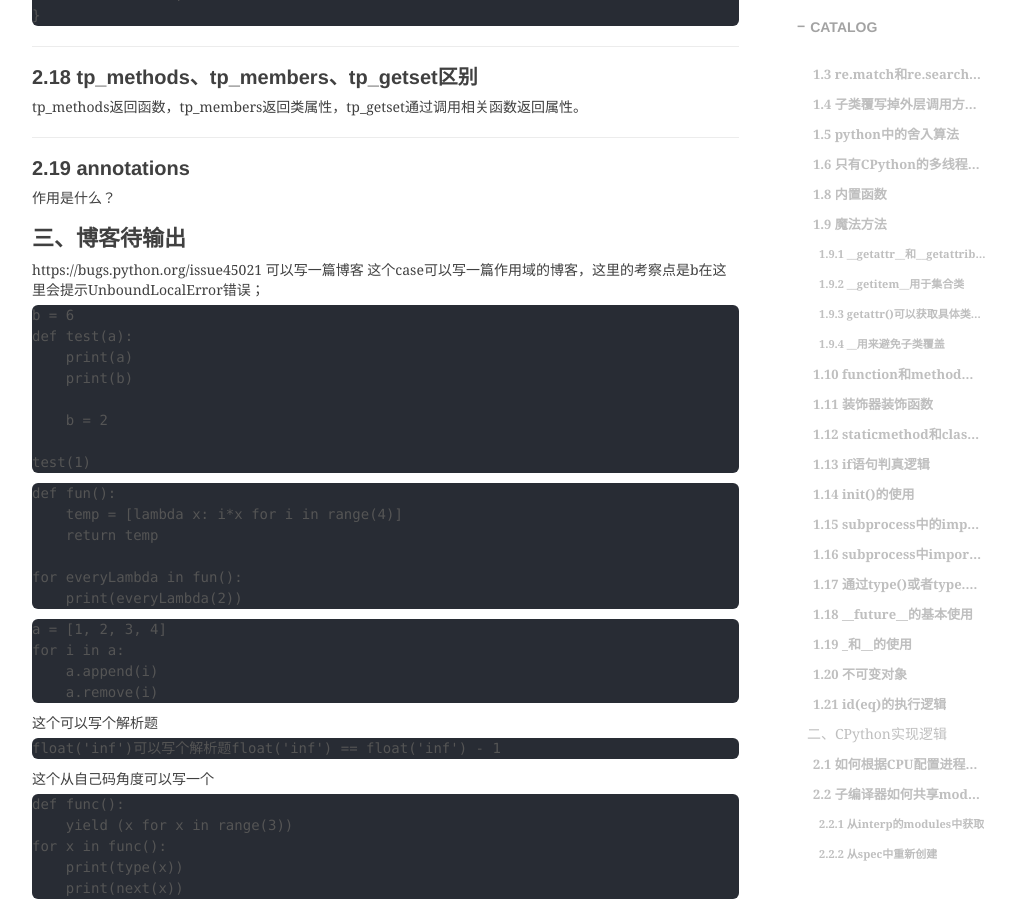
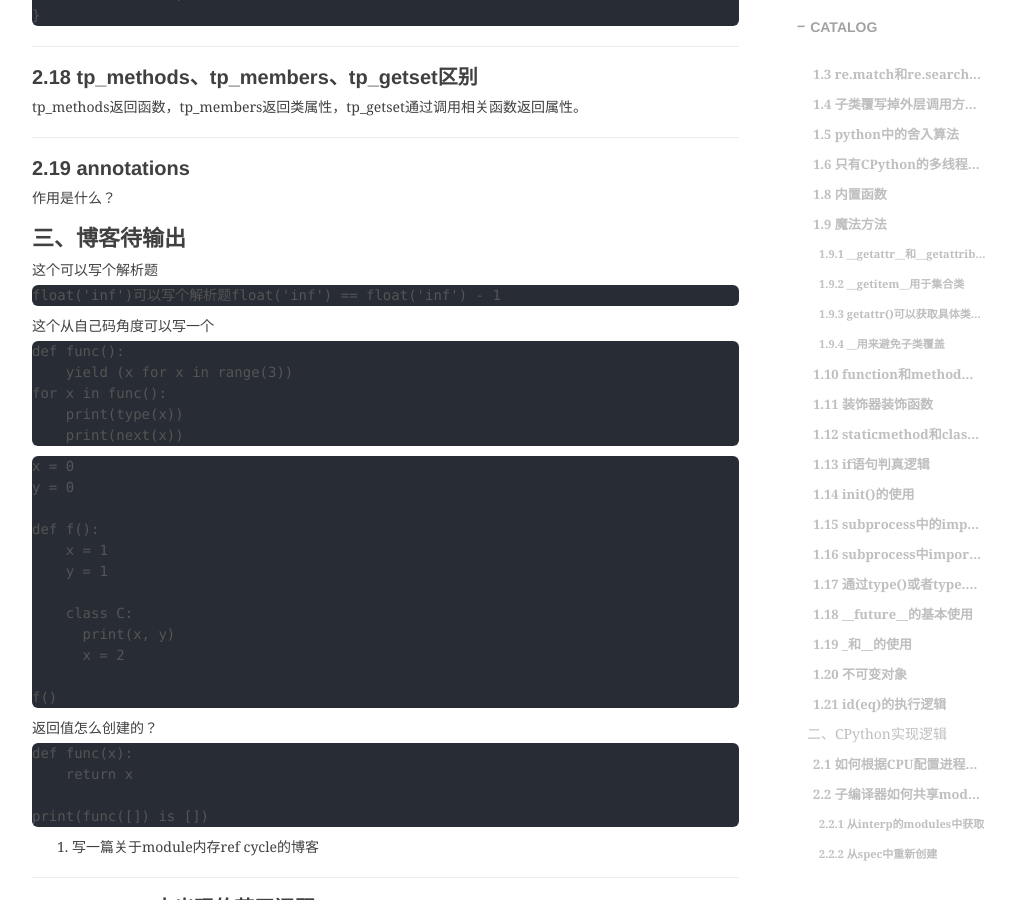
Before and after one commit to shihai1991/shihai1991.github.io, a Jekyll site: the page built from _posts/2022-12-10-CPython知识点简单梳理.md, in a window 1280 px wide and 900 px high, scrolled down 6203 px. Shown: the whole window, without its empty margins (233-1248 px from the left). Built offline with Jekyll 4.4.1, drawn with Linux system fonts in a browser that asks for light colours; nearby versions of some CDN libraries; comment, search, counter and statistics services are not loaded.

Commit message:
Update 2022-12-10-CPython知识点简单梳理.md

````diff
--- a/_posts/2022-12-10-CPython知识点简单梳理.md
+++ b/_posts/2022-12-10-CPython知识点简单梳理.md
@@ -235,32 +235,6 @@ tp_methods返回函数，tp_members返回类属性，tp_getset通过调用相关
 作用是什么？
 
 # 三、博客待输出
-https://bugs.python.org/issue45021 可以写一篇博客
-这个case可以写一篇作用域的博客，这里的考察点是b在这里会提示UnboundLocalError错误；
-```
-b = 6
-def test(a):
-    print(a)
-    print(b)
-
-    b = 2
-
-test(1)
-```
-```
-def fun():
-    temp = [lambda x: i*x for i in range(4)]
-    return temp
-
-for everyLambda in fun():
-    print(everyLambda(2))
-```
-```
-a = [1, 2, 3, 4]
-for i in a:
-    a.append(i)
-    a.remove(i)
-```
 这个可以写个解析题
 ```
 float('inf')可以写个解析题float('inf') == float('inf') - 1
````
